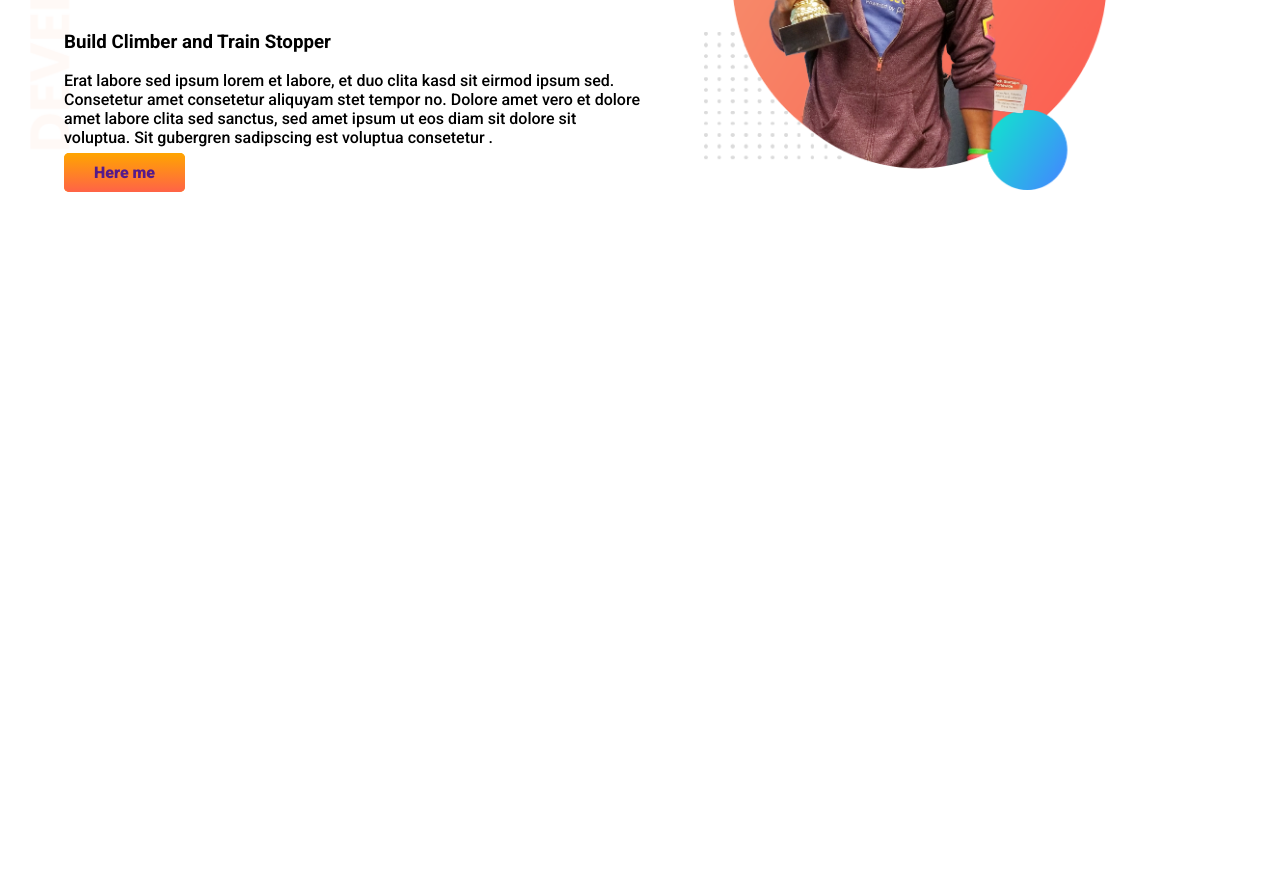
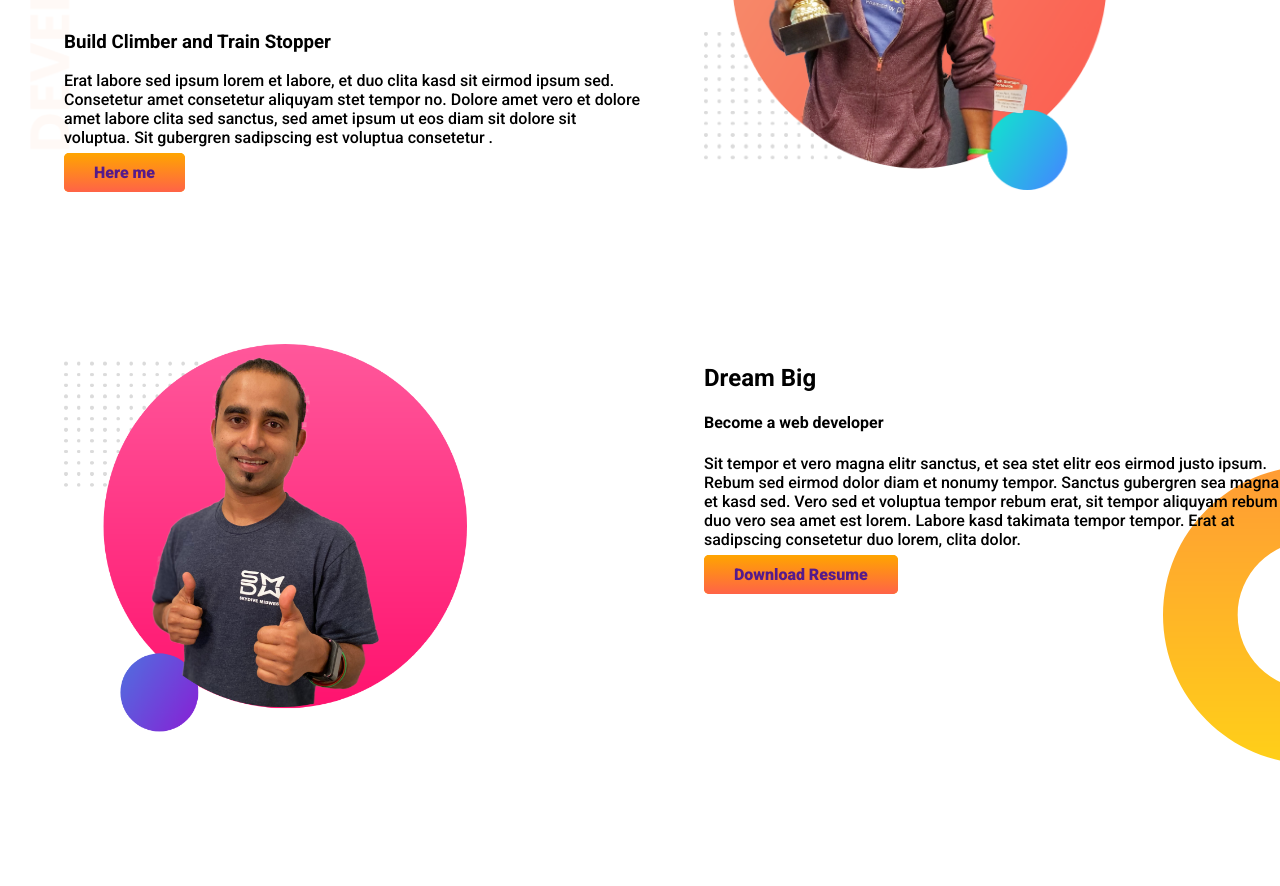
Before and after one commit to khaleda11/developer-portfolio, a plain HTML site: page index.html in a window 1280 px wide. Shown: the part 210-1096 px from the top of the page. Before the commit the page ends 800 px from the top, so only its background shows below. Drawn offline with Linux system fonts and the light colour scheme.

Commit message:
dream part add

```diff
--- a/index.html
+++ b/index.html
@@ -31,6 +31,25 @@
 
           </section>
 
+    <!---------------Second Part Start--------->
+          <section class="dream-big">
+
+           <div class="half-width">
+                <img src ="images/jhankar2.png">
+           </div>
+
+            <div class="half-width">
+            <h2> Dream Big </h2>
+            <h4> Become a web developer </h4>
+            <p>  Sit tempor et vero magna elitr sanctus, et sea stet elitr eos eirmod justo ipsum. Rebum sed eirmod dolor diam et nonumy tempor. Sanctus gubergren sea magna et kasd sed. Vero sed et voluptua tempor rebum erat, sit tempor aliquyam rebum duo vero sea amet est lorem. Labore kasd takimata tempor tempor. Erat at sadipscing consetetur duo lorem, clita dolor.  </p>
+
+            <a class="link-button" target ="_blank" href =""> Download Resume</a>
+
+           </div>
+          </section>
+            <!---------------Second Part End--------->
+
+
 
 </body>
 </html>
--- a/style.css
+++ b/style.css
@@ -15,6 +15,7 @@ section{
 .half-width{
           width: 50%;
           padding-left: 5%;
+          margin-bottom: 150px;
 }
 .half-width img{
           width: 70%;
@@ -31,3 +32,8 @@ section{
           background-image: url(images/top-banner.png);
           background-repeat: no-repeat;
 }
+.dream-big{
+          background-image: url(images/dream-bg.png);
+          background-repeat: no-repeat;
+          background-position: right ;
+}
```
